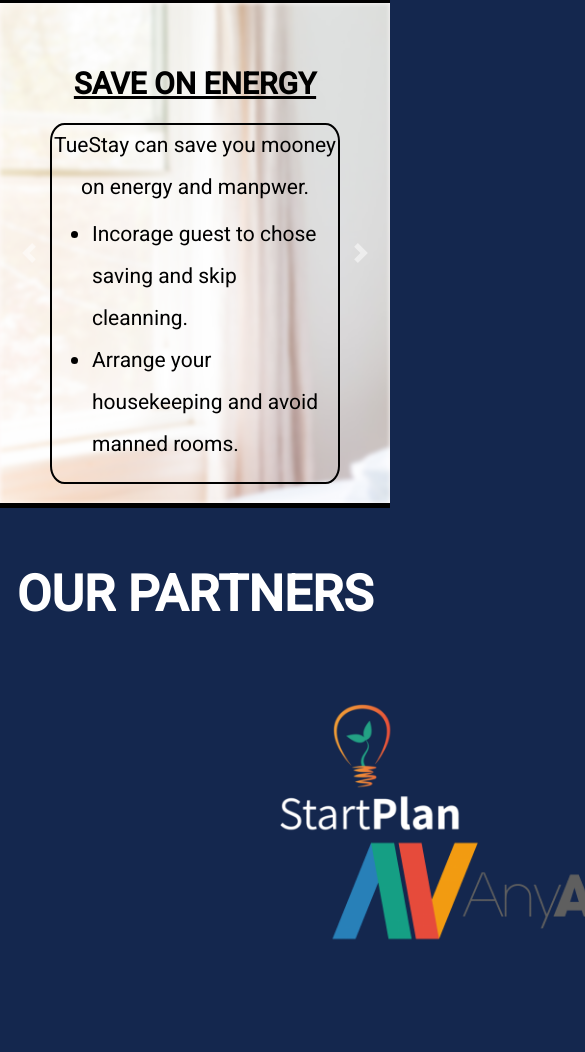
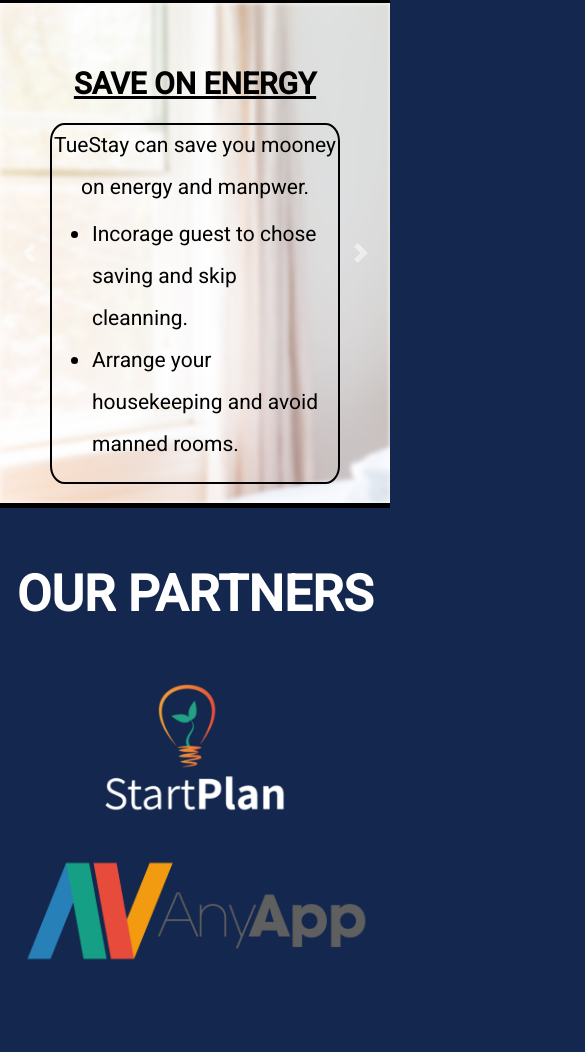
Before and after one commit to orbendor/TueStay, a plain HTML site: page index.html in a window 390 px wide. Shown: the part 1705-2757 px from the top of the page, 585 px wide, since content can reach past the window. After the commit the page ends 2717 px from the top, so only its background shows below. Drawn offline with nearby package versions, Linux system fonts and the light colour scheme.

Commit message:
Update CSS 480 width
  .partnerlogos {
    position: relative;
    padding: 0;
    margin-top: 100px;
  }
  #anyapp  {
    margin: 40px 0 40px 0;
    padding: 0;
  }
  #startplan {
    margin: 0;
  }

```diff
--- a/css/HomePage.css
+++ b/css/HomePage.css
@@ -576,4 +576,16 @@ p {
     padding: 0 0px;
     text-align: left;
   }
+    .partnerlogos {
+    position: relative;
+    padding: 0;
+    margin-top: 100px;
+  }
+  #anyapp  {
+    margin: 40px 0 40px 0;
+    padding: 0;
+  }
+  #startplan {
+    margin: 0;
+  }
 }
```
